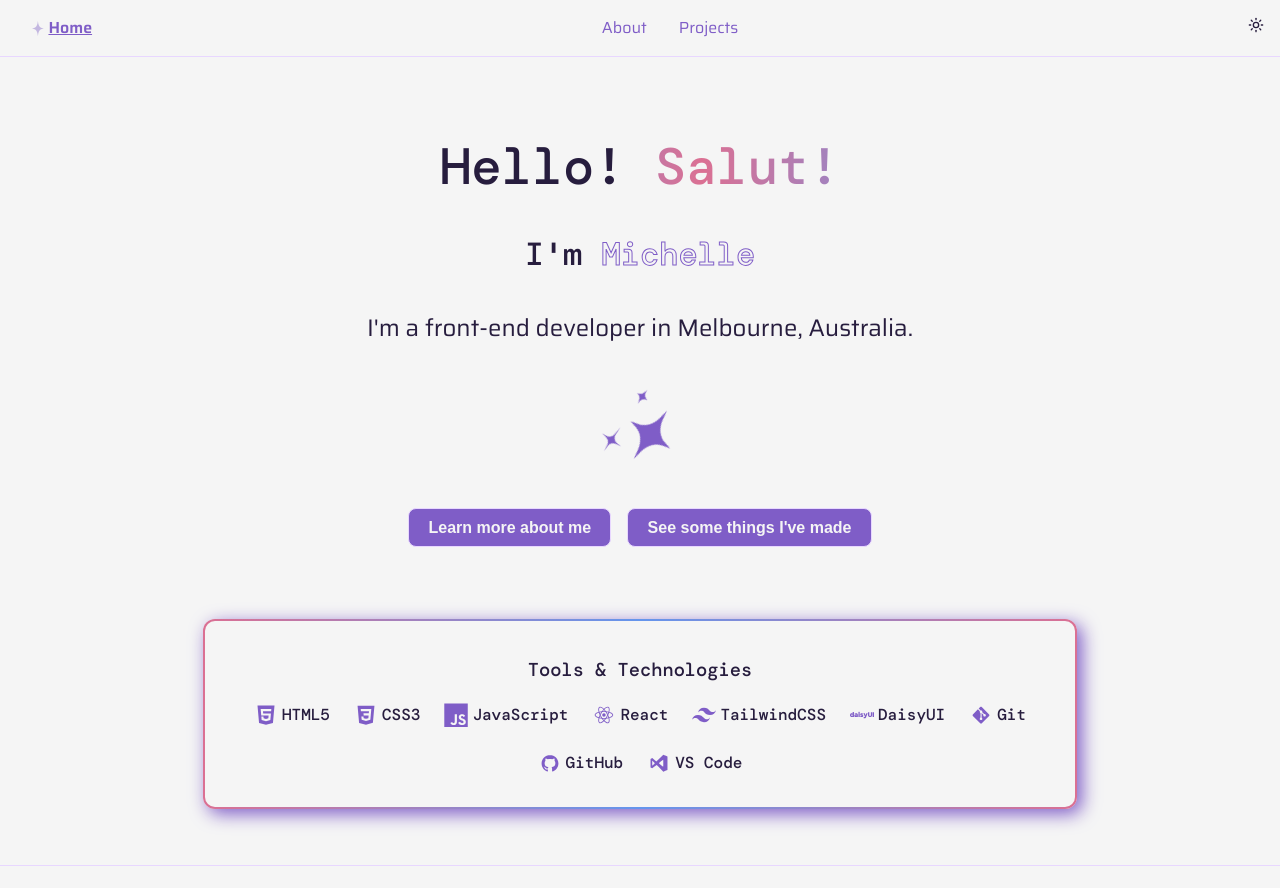
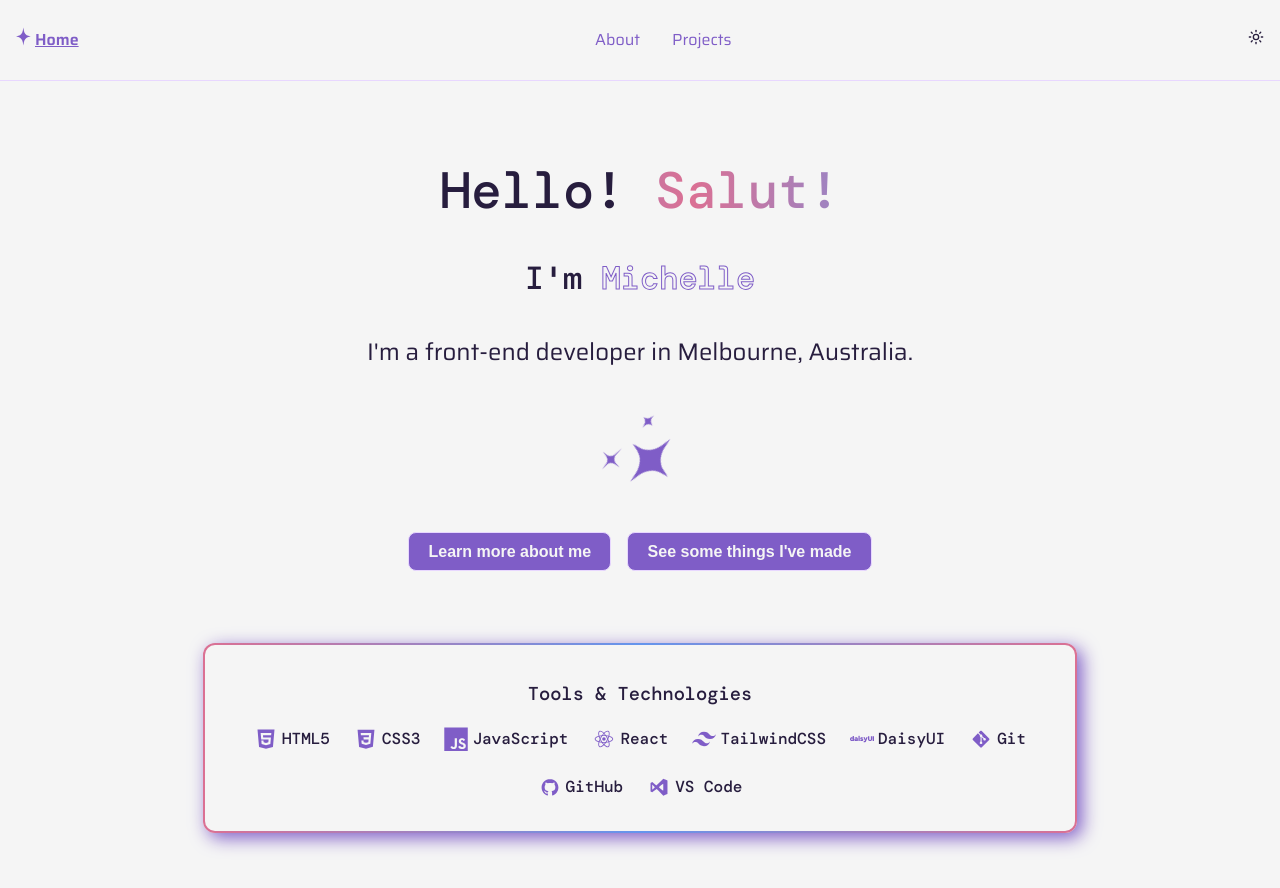
Before and after one commit to mchlol/portfolio-23, a React (Vite) app: page / in a window 1280 px wide. Shown: the top 888 px of the page. Built offline with nearby package versions, Linux system fonts and the light colour scheme; some icons are missing.

Commit message:
change nav home logo icon to svg and set fill to css variable

```diff
--- a/src/App.css
+++ b/src/App.css
@@ -130,8 +130,12 @@ nav {
   gap: 0.25rem;
 }
 
-.colour {
-  filter: sepia(100%) contrast(100%) brightness(75%) hue-rotate(195deg);
+.logo-svg-container svg {
+  width: 15px;
+}
+
+.logo-svg-container path {
+  fill: var(--accentColourStrong);
 }
 
 nav .active-link {
--- a/src/components/Nav.jsx
+++ b/src/components/Nav.jsx
@@ -1,5 +1,4 @@
 import { NavLink } from "react-router-dom";
-import SparkGrey from "../assets/spark.svg"
 import Toggle from "./Toggle"
 
 export default function Nav() {
@@ -11,10 +10,14 @@ export default function Nav() {
                 to="/"
                 className={ (obj) => obj.isActive ? "nav-link active-link align" : "nav-link align"}
                 >
-                    <img src={SparkGrey} alt="a lil grey spark shape"
-                    className="logo colour"
-                    height={15}/>
+                    <div className="logo-svg-container">
+                        <svg width="49" height="59" viewBox="0 0 49 59" fill="none" xmlns="http://www.w3.org/2000/svg">
+                            <path d="M48.0559 29.2985L40.1101 31.303C32.8503 33.1361 27.1758 40.0529 25.6705 48.9095L24.0279 58.5969L22.3854 48.9095C20.8801 40.0529 15.2056 33.1361 7.94199 31.303L0 29.2985L7.94199 27.2939C15.2056 25.4609 20.8801 18.5402 22.3854 9.68739L24.0279 0L25.6705 9.68739C27.1758 18.5402 32.8503 25.4609 40.1101 27.2939L48.0559 29.2985Z" fill="#D9D9D9"/>
+                        </svg>
+                    </div>
+
                     Home
+
                 </NavLink>
             </div>
             <div className="links">
```
